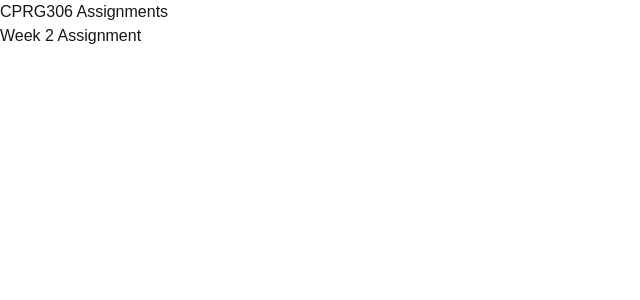
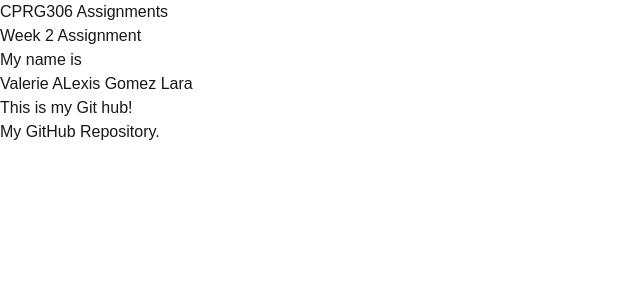
Before and after one commit to vagomezl474/cprg306-assignments, a Next.js app: page / in a window 1280 px wide. Shown: the top 300 px of the page, without its empty margins (0-640 px from the left). Built offline with nearby package versions, Linux system fonts and the light colour scheme.

Commit message:
not done yet but added more details
added link, name, and the component to the pages

```diff
--- a/app/page.js
+++ b/app/page.js
@@ -1,4 +1,5 @@
 import Link from "next/link";
+import StudentInfo from "./week-2/student-info";
 
 export default function Home()
 {
@@ -11,6 +12,7 @@
       <h1>CPRG306 Assignments</h1>
       <ul>
         <li><Link href="./week-2">Week 2 Assignment</Link></li>
+        <StudentInfo/>
       </ul>
     </main>
   );
--- a/app/week-2/page.js
+++ b/app/week-2/page.js
@@ -0,0 +1,13 @@
+import StudentInfo from "./student-info";
+
+export default function Page()
+{
+
+
+    return(
+        <main>
+            <h1>Shopping list</h1>
+            <StudentInfo/>
+        </main>
+    );
+}
--- a/app/week-2/student-info.js
+++ b/app/week-2/student-info.js
@@ -0,0 +1,16 @@
+import Link from "next/link";
+
+export default function StudentInfo()
+{
+
+    return(
+
+        <main>
+            <h2>My name is</h2>
+            <h1>Valerie ALexis Gomez Lara</h1>
+            <p>This is my Git hub!</p>
+            <Link href="https://github.com/vagomezl474/cprg306-assignments">My GitHub Repository.</Link>
+        </main>
+    );
+
+}
```
